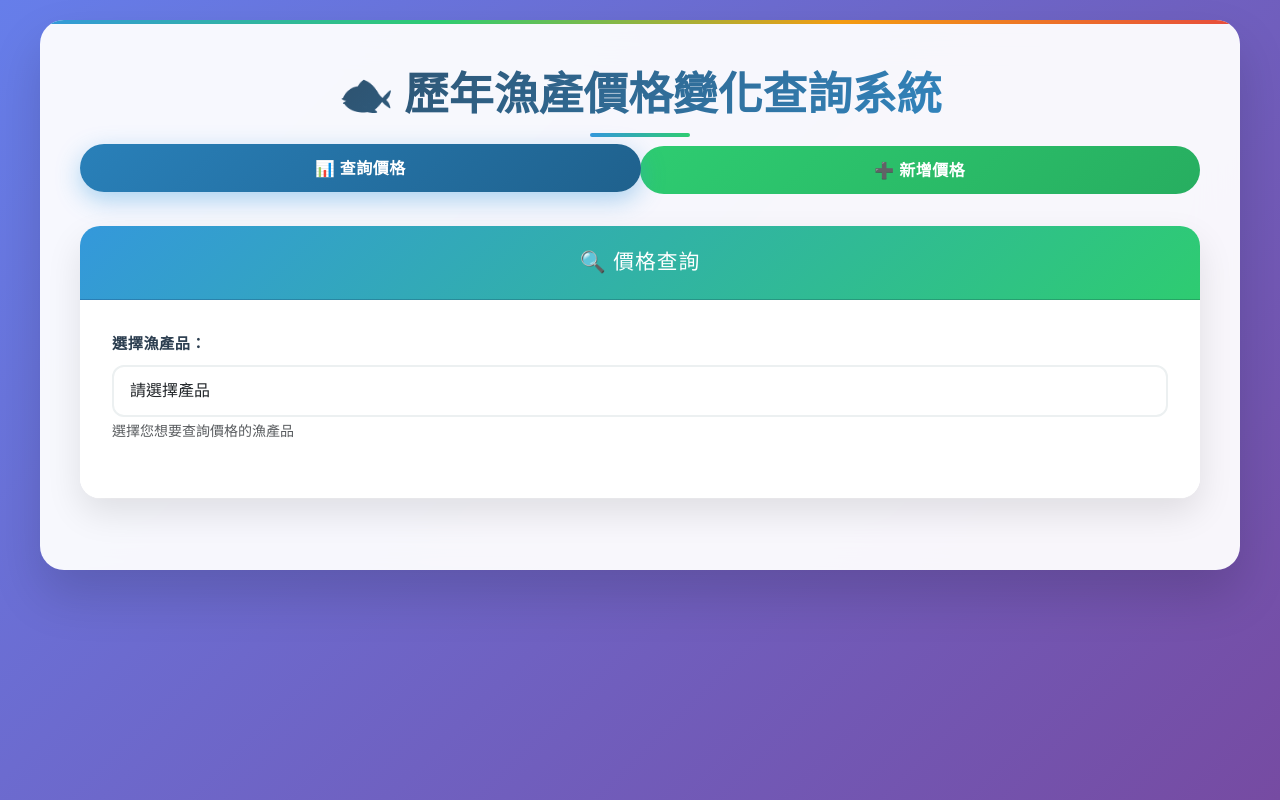
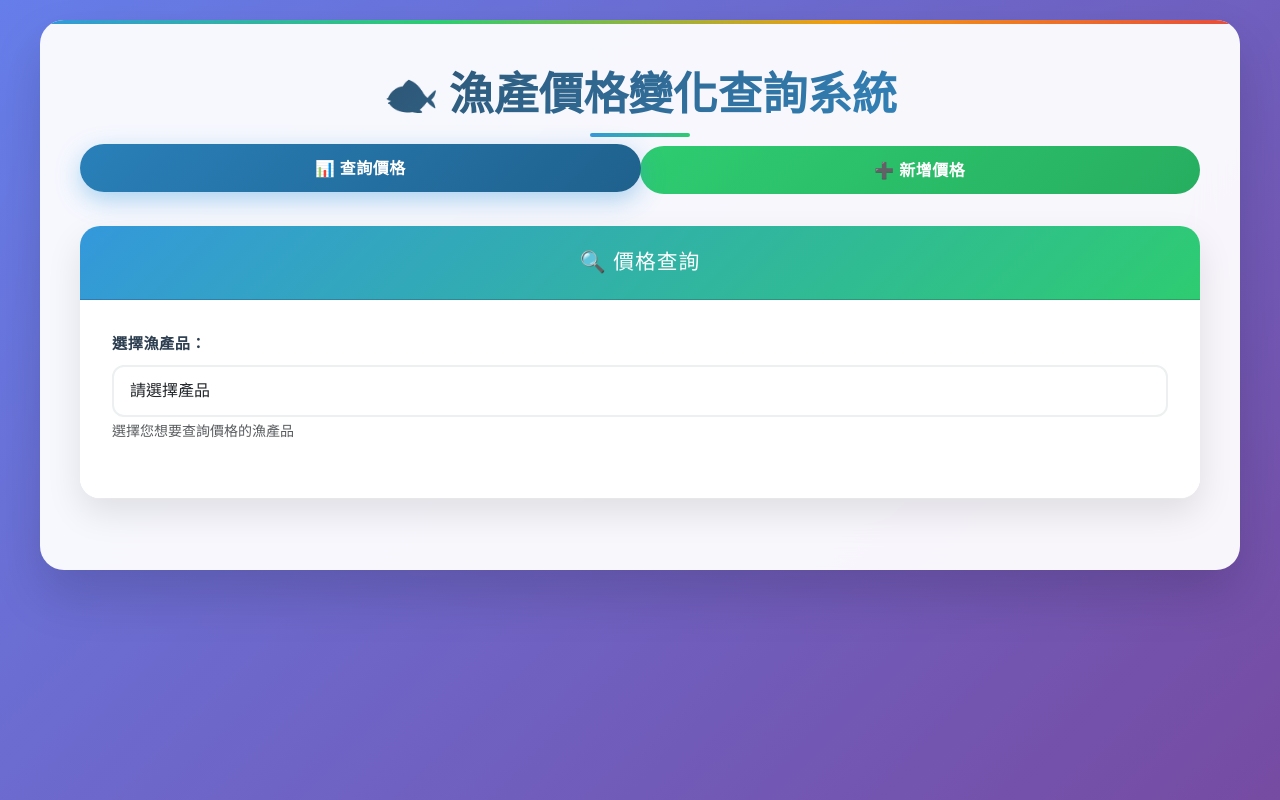
Before and after one commit to Ct2510/WebFinalProject, a website: page public/index.html in a window 1280 px wide. Drawn offline with nearby package versions, Linux system fonts and the light colour scheme; no server answers.

Commit message:
Update index.html

```diff
--- a/public/index.html
+++ b/public/index.html
@@ -54,7 +54,7 @@
 </div>
 
 <div class="container py-5">
-  <h1 class="mb-4">🐟 歷年漁產價格變化查詢系統</h1>
+  <h1 class="mb-4">🐟 漁產價格變化查詢系統</h1>
 
   <!-- Toggle buttons for different modes -->
   <div class="mb-4">
```
